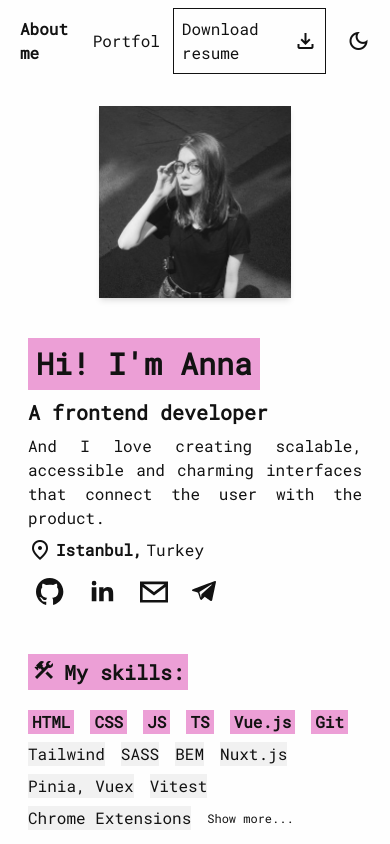
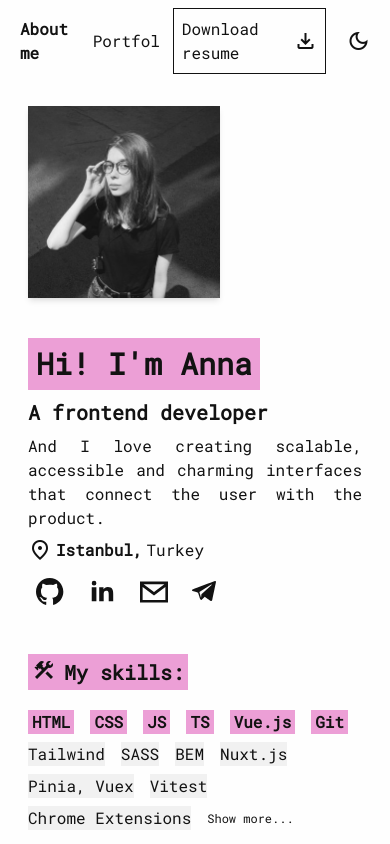
Before and after one commit to aniamarkh/cv, a Nuxt app: page / in a window 390 px wide. Shown: the top 844 px of the page. Built offline with nearby package versions, Linux system fonts and the light colour scheme.

Commit message:
fix: about section and main max-width for md screen

```diff
--- a/app.vue
+++ b/app.vue
@@ -18,7 +18,7 @@ useHead({
     <HeaderSection />
     <main class="flex flex-col gap-10 px-7">
       <AboutSection />
-      <div class="grid grid-cols-3 md:grid-cols-1 md:max-w-lg gap-4 md:gap-10">
+      <div class="grid grid-cols-3 md:grid-cols-1 gap-4 md:gap-10 md:max-w-lg">
         <div class="flex flex-col gap-4 col-span-1 md:col-span-2">
           <SkillsSection />
           <LangsSection />
--- a/components/AboutSection.vue
+++ b/components/AboutSection.vue
@@ -1,11 +1,11 @@
 <template>
-  <div class="flex flex-row sm:flex-col gap-10 items-center py-4 md:py-0">
+  <div class="flex flex-row sm:flex-col gap-10 items-center sm:items-start py-4 md:py-0">
     <img
       src="assets/me.png"
       alt="My photo"
       class="shadow-md grayscale transition-all hover:grayscale-0 flex-shrink-0 w-48 h-48"
     />
-    <div class="flex flex-col gap-2">
+    <div class="flex flex-col gap-2 md:max-w-md">
       <h1 class="font-bold w-fit p-2 text-3xl bg-accent dark:text-black">Hi! I'm Anna</h1>
       <p class="font-bold text-xl">A frontend developer</p>
       <p class="text-justify">
```
